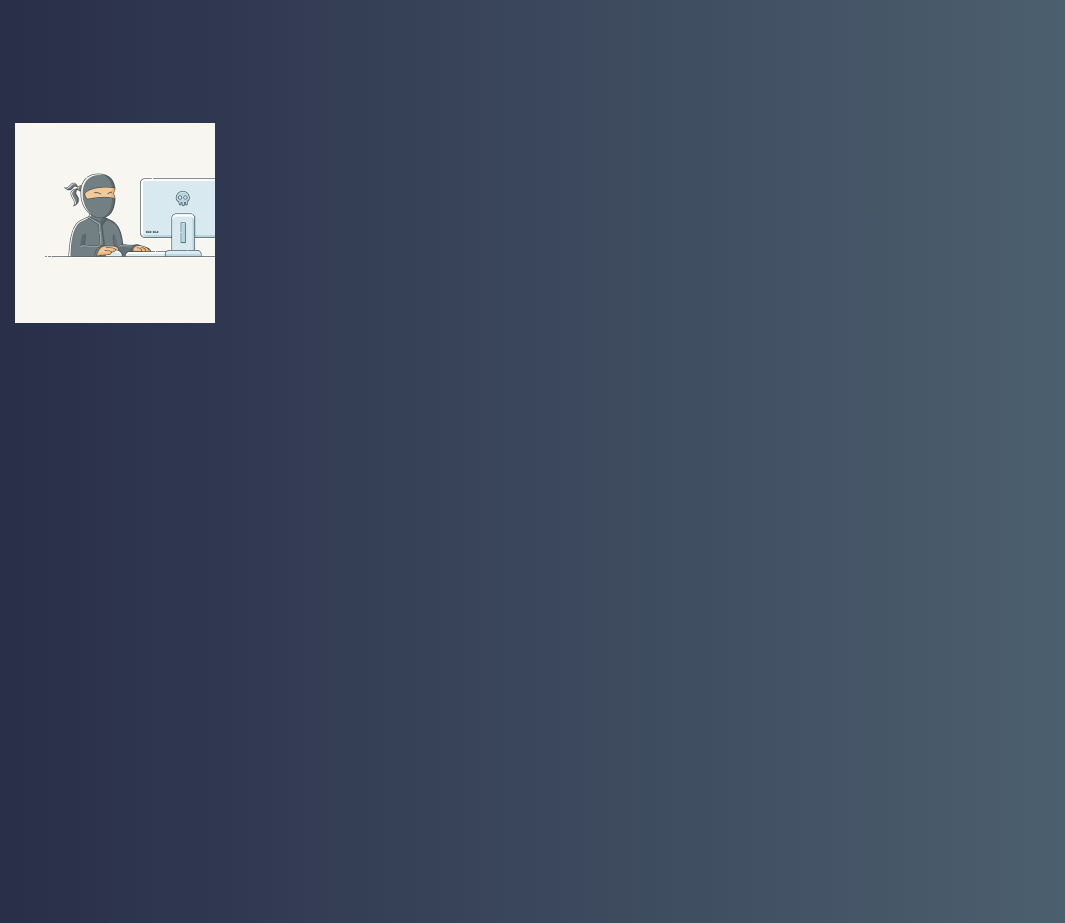
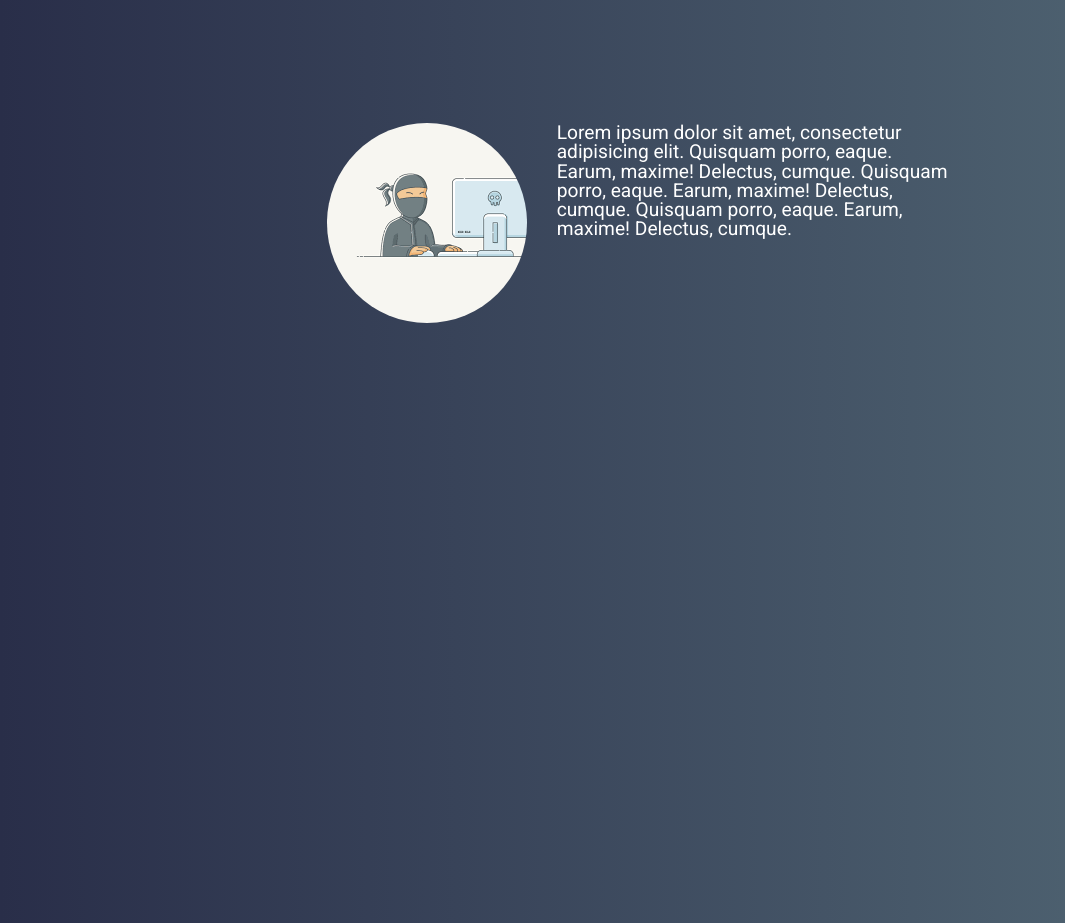
Before and after one commit to Syntaxmaster12/portfolio, a React (Create React App) app: page / in a window 1280 px wide. Shown: the part 1560-2483 px from the top of the page, without its empty margins (0-1065 px from the left). Built offline with nearby package versions, Linux system fonts and the light colour scheme.

Commit message:
made some changes to about.js

```diff
--- a/src/components/About/About.css
+++ b/src/components/About/About.css
@@ -1,12 +1,21 @@
+@import url('https://fonts.googleapis.com/css?family=Roboto');
+
 .profile-pic {
   background-image: url('./Code-ninja.png');
   width: 200px;
   height: 200px;
+  border-radius: 50%;
+}
 
-}
 
 .content {
   background: #536976;  /* fallback for old browsers */
   background: -webkit-linear-gradient(to right, #292E49, #536976);  /* Chrome 10-25, Safari 5.1-6 */
   background: linear-gradient(to right, #292E49, #536976); /* W3C, IE 10+/ Edge, Firefox 16+, Chrome 26+, Opera 12+, Safari 7+ */
 }
+
+.about-me {
+  font-size: 1.2em;
+  font-family: Roboto;
+  color: white;
+}
--- a/src/components/About/About.js
+++ b/src/components/About/About.js
@@ -7,10 +7,13 @@ export default class About extends React.Component {
     return (
       <div>
         <Container className="content" fluid>
-          <Row>
-            <Col>
+          <Row className="justify-content-sm-center">
+            <Col xs="auto">
               <div className="profile-pic">
               </div>
+            </Col>
+            <Col xs="4">
+              <p className="about-me">Lorem ipsum dolor sit amet, consectetur adipisicing elit. Quisquam porro, eaque. Earum, maxime! Delectus, cumque. Quisquam porro, eaque. Earum, maxime! Delectus, cumque. Quisquam porro, eaque. Earum, maxime! Delectus, cumque. </p>
             </Col>
           </Row>
         </Container>
```
